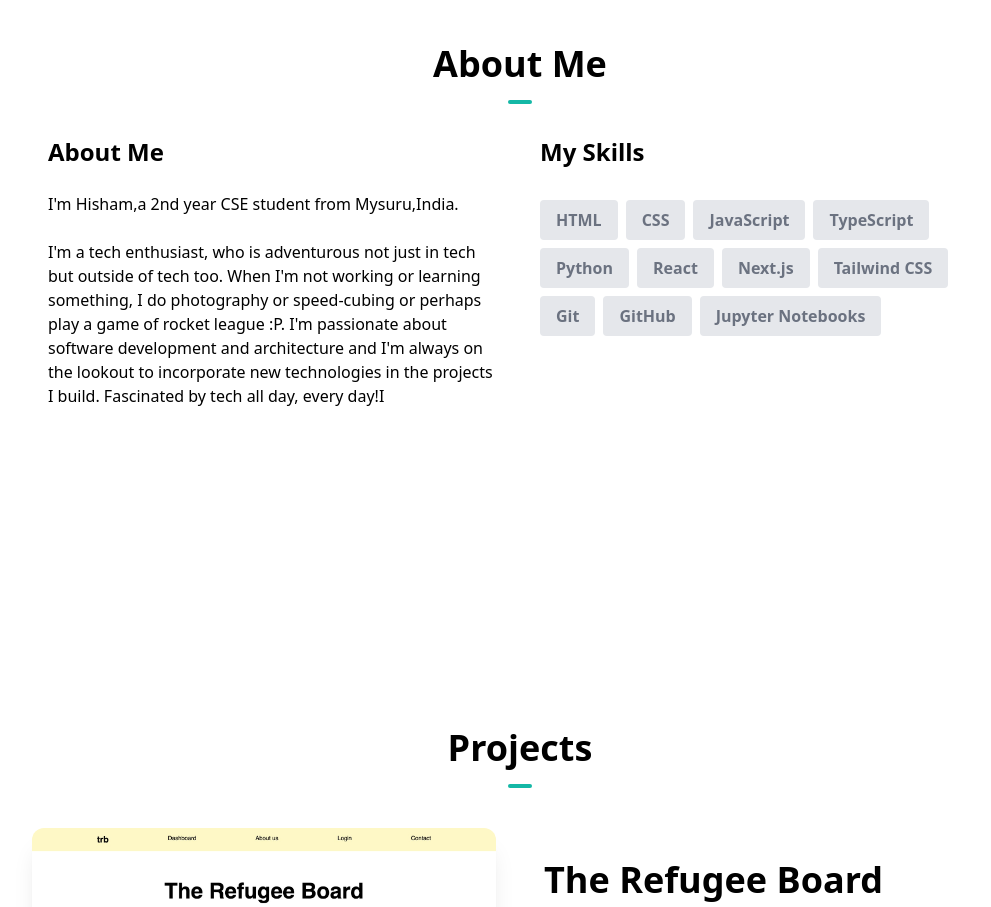
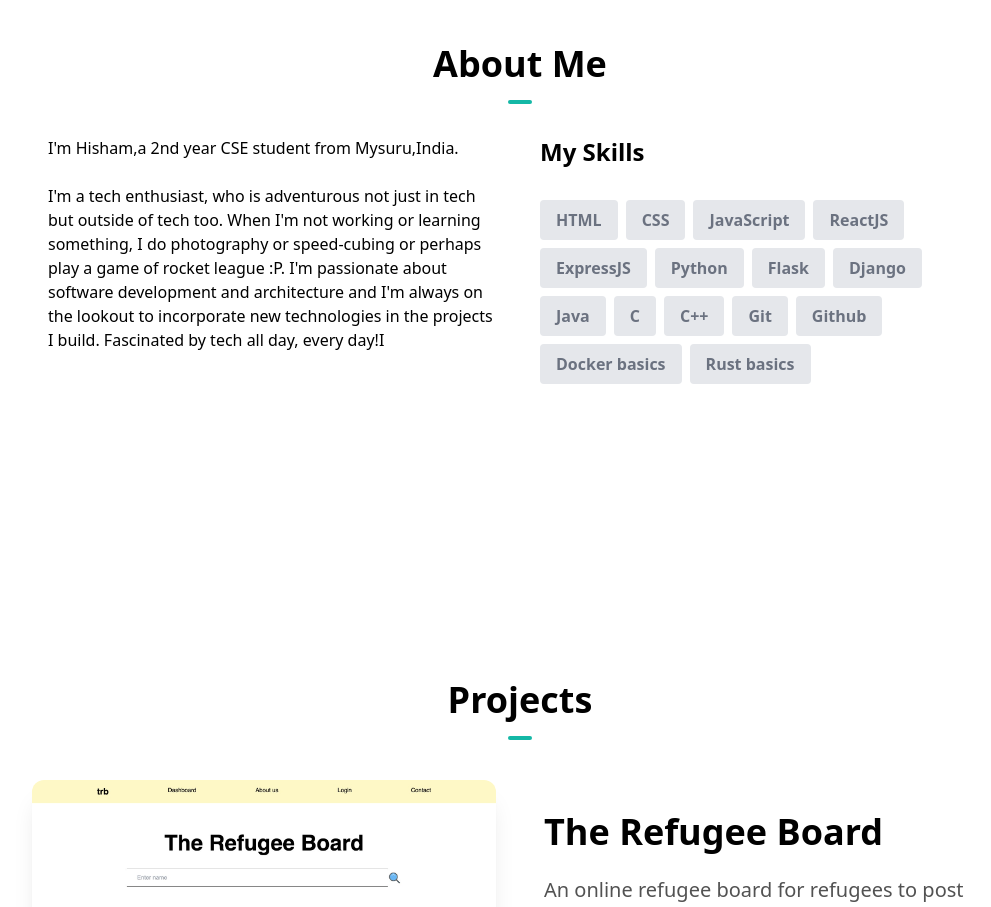
Before and after one commit to sikehish/my-portfolio-website, a Next.js app: page / in a window 1280 px wide. Shown: the part 900-1807 px from the top of the page, without its empty margins (120-1111 px from the left). Built offline with nearby package versions, Linux system fonts and the light colour scheme.

Commit message:
Minor cosmetic changes

```diff
--- a/components/AboutSection.tsx
+++ b/components/AboutSection.tsx
@@ -3,17 +3,7 @@ import { Link } from "react-scroll/modules"
 import { HiArrowDown } from "react-icons/hi"
 
 const skills = [
-  { skill: "HTML" },
-  { skill: "CSS" },
-  { skill: "JavaScript" },
-  { skill: "TypeScript" },
-  { skill: "Python" },
-  { skill: "React" },
-  { skill: "Next.js" },
-  { skill: "Tailwind CSS" },
-  { skill: "Git" },
-  { skill: "GitHub" },
-  { skill: "Jupyter Notebooks" },
+ "HTML","CSS", "JavaScript","ReactJS", "ExpressJS", "Python", "Flask", "Django", "Java", "C", "C++", "Git", "Github", "Docker basics", "Rust basics"
 ]
 
 const AboutSection = () => {
@@ -27,9 +17,6 @@ const AboutSection = () => {
 
         <div className="flex flex-col space-y-10 items-stretch justify-center align-top md:space-x-10 md:space-y-0 md:p-4 md:flex-row md:text-left">
           <div className="md:w-1/2 ">
-            <h1 className="text-center text-2xl font-bold mb-6 md:text-left">
-              About Me
-            </h1>
             <p>
               I&#39;m Hisham,a 2nd year CSE student from Mysuru,India.
             </p>
@@ -43,13 +30,13 @@ const AboutSection = () => {
           <div className="text-center md:w-1/2 md:text-left">
             <h1 className="text-2xl font-bold mb-6">My Skills</h1>
             <div className="flex flex-wrap flex-row justify-center z-10 md:justify-start">
-              {skills.map((item, idx) => {
+              {skills.map((item,ind) => {
                 return (
                   <p
-                    key={idx}
-                    className="bg-gray-200 px-4 py-2 mr-2 mt-2 text-gray-500 rounded font-semibold"
+                    key={ind}
+                    className="bg-gray-200 px-4 py-2 mr-2 mt-2 text-gray-500 rounded font-semibold hover:bg-teal-500 hover:text-white"
                   >
-                    {item.skill}
+                    {item}
                   </p>
                 )
               })}
```
